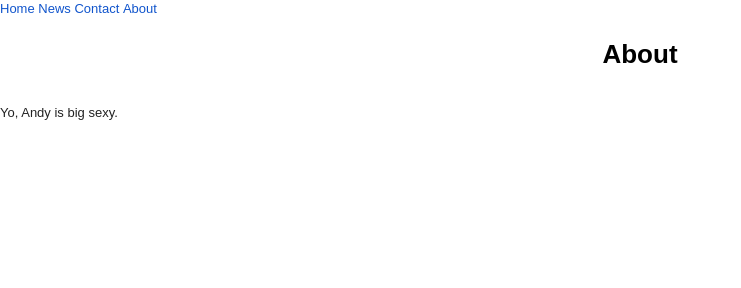
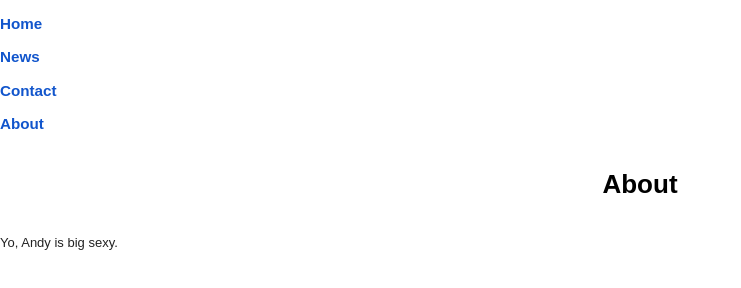
Before and after one commit to andrewli8/CharityWeb, a website: page covid19/about.html in a window 1280 px wide. Shown: the whole page, without its empty margins (0-741 px from the left). Drawn offline with Linux system fonts and the light colour scheme.

```diff
--- a/covid19/about.html
+++ b/covid19/about.html
@@ -7,10 +7,10 @@
     <body>
 
         <ul>
-            <li><a href="main.html">Home</a></li>
-            <li><a href="news.html">News</a></li>
-            <li><a href="contact.html">Contact</a></li>
-            <li><a href="about.html">About</a></li>
+            <h3><li><a href="main.html">Home</a></h3></li>
+            <h3><li><a href="news.html">News</a></h3></li>
+            <h3><li><a href="contact.html">Contact</a></h3></li>
+            <h3><li><a href="about.html">About</a></h3></li>
         </ul>
 
         <div class="center"><h1>About</h1></div>
```
Also changed, not shown: covid19/contact.html (+4 -4 lines), covid19/main.html (+4 -4 lines), covid19/news.html (+4 -4 lines).
